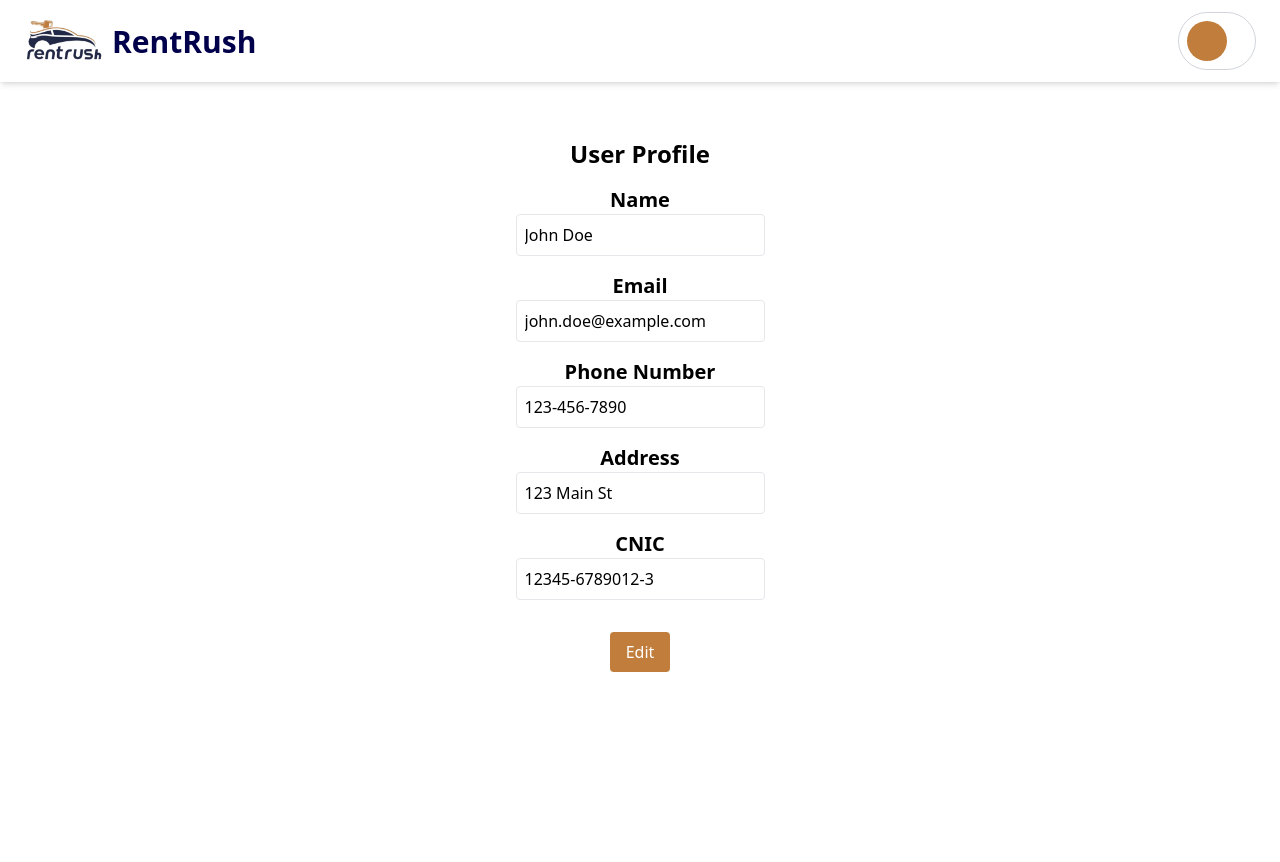
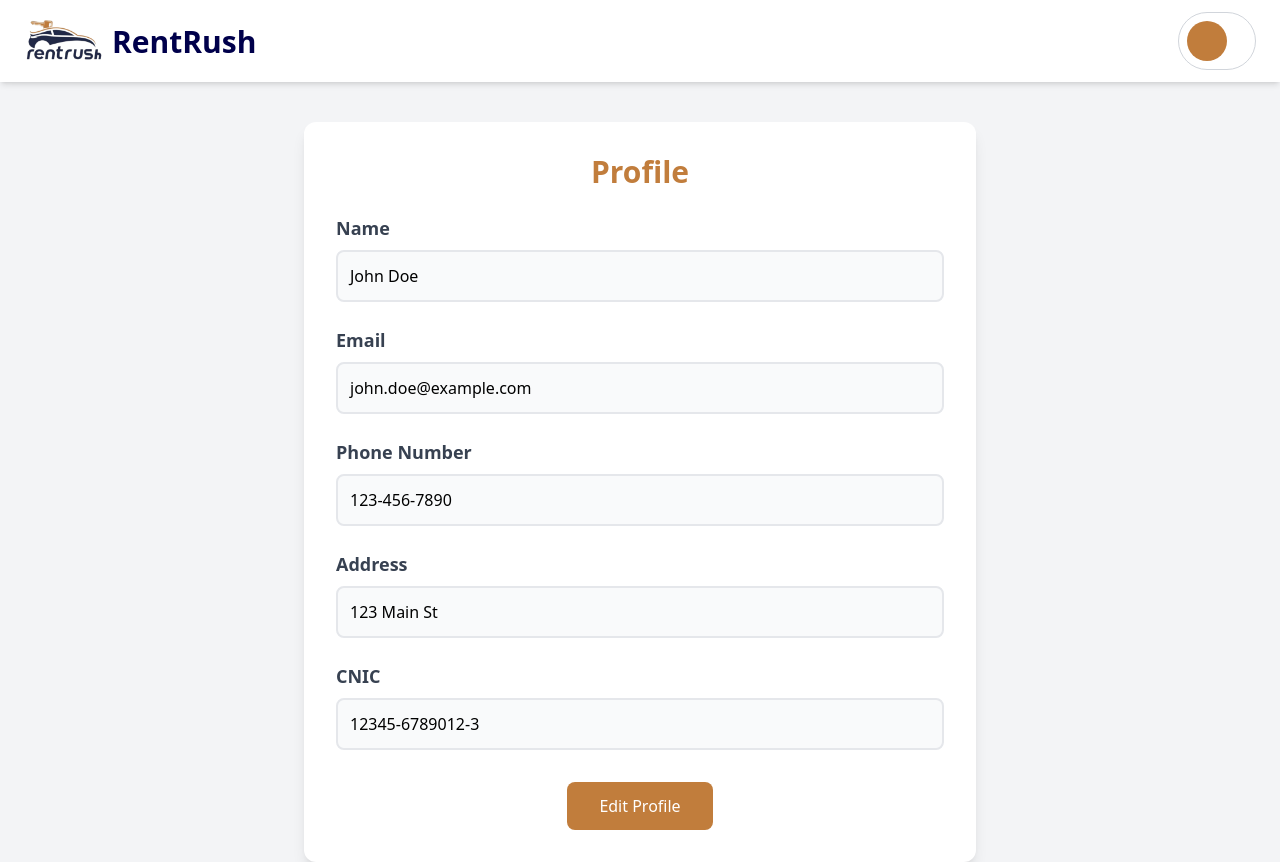
Before and after one commit to DevFawadKhan/RentRush-Front, a React (Vite) app: page /customer/profile in a window 1280 px wide. Before the commit the page ends 800 px from the top, so only its background shows below. Built offline with nearby package versions, Linux system fonts and the light colour scheme; sample sign-in values are in the browser's storage.

Commit message:
changing

```diff
--- a/src/components/customer/bookings.jsx
+++ b/src/components/customer/bookings.jsx
@@ -101,7 +101,7 @@ const UserBookings = () => {
         {bookings.length === 0 ? (
           <p>No active bookings found.</p>
         ) : (
-          <div className="grid grid-cols-1 md:grid-cols-2 lg:grid-cols-3 gap-4">
+          <div className="grid grid-cols-1 md:grid-cols-2 lg:grid-cols-3">
             {bookings.map((booking) => (
               <div
                 key={booking._id}
--- a/src/components/customer/cars.jsx
+++ b/src/components/customer/cars.jsx
@@ -50,7 +50,7 @@ const Cars = () => {
           </div>
         </div>
      <Link to="/customer/bookings">
-<div className="flex justify-center mx-5 lg:absolute lg:right-3 bg-slate-900 text-white rounded-md px-2 lg:py-3 font-semibold">
+<div className="flex justify-center mx-5 lg:absolute lg:right-3 bg-blue-900 text-white rounded-md px-2 lg:py-3 font-semibold">
   <button>You Bookings</button></div></Link>
       </div>
       <div className="bg-white flex justify-center">
--- a/src/components/customer/profile.jsx
+++ b/src/components/customer/profile.jsx
@@ -1,4 +1,4 @@
-import { useState } from "react";
+import React, { useState } from "react";
 import Navbar from "../customer/Navbar";
 
 const UserProfile = () => {
@@ -23,147 +23,128 @@ const UserProfile = () => {
 
     const handleSave = () => {
         setIsEditing(false);
+        // Add logic to save the updated user info
     };
 
-    const handleCancel = () => setIsEditing(false);
+    const handleCancel = () => {
+        setIsEditing(false);
+        // Optionally, reset the form to the original values
+    };
 
     return (
-        <div className="bg-white h-screen">
+        <div className="bg-gray-100 min-h-screen">
             <Navbar />
 
-            <div className="w-96 justify-center text-center mt-10 m-auto p-4 bg-white rounded-xl">
-                <h2 className="text-2xl font-bold mb-4">User Profile</h2>
+            <div className="flex justify-center items-center mt-10">
+                <div className="bg-white rounded-xl shadow-lg w-full max-w-2xl p-8">
+                    <h2 className="text-3xl font-bold mb-6 text-center text-[#C17D3C]">Profile</h2>
 
-                <div className="profile-fields">
-                    <div className="mb-4">
-                        <label className="block font-semibold text-xl">Name</label>
+                    <div className="space-y-6">
+                        <div className="flex flex-col space-y-2">
+                            <label className="text-lg font-semibold text-gray-700">Name</label>
                             {isEditing ? (
                                 <input
                                     type="text"
                                     name="name"
                                     value={userInfo.name}
                                     onChange={handleInputChange}
-                                className="border p-2 rounded w-full"
+                                    className="border-2 border-gray-200 p-3 rounded-lg focus:outline-none focus:border-[#C17D3C] transition duration-300"
                                 />
                             ) : (
-                            <input
-                                type="text"
-                                name="name"
-                                value={userInfo.name}
-                                onChange={handleInputChange}
-                                className="border p-2 rounded w-auto"
-                                readOnly
-                            />
+                                <div className="border-2 border-gray-200 p-3 rounded-lg bg-gray-50">
+                                    {userInfo.name}
+                                </div>
                             )}
                         </div>
 
-                    <div className="mb-4">
-                        <label className="block font-semibold text-xl">Email</label>
+                        <div className="flex flex-col space-y-2">
+                            <label className="text-lg font-semibold text-gray-700">Email</label>
                             {isEditing ? (
                                 <input
                                     type="email"
                                     name="email"
                                     value={userInfo.email}
                                     onChange={handleInputChange}
-                                className="border p-2 rounded w-full"
+                                    className="border-2 border-gray-200 p-3 rounded-lg focus:outline-none focus:border-[#C17D3C] transition duration-300"
                                 />
                             ) : (
-                            <input
-                                type="text"
-                                name="name"
-                                value={userInfo.email}
-                                onChange={handleInputChange}
-                                className="border p-2 rounded w-auto"
-                                readOnly
-                            />
+                                <div className="border-2 border-gray-200 p-3 rounded-lg bg-gray-50">
+                                    {userInfo.email}
+                                </div>
                             )}
                         </div>
 
-                    <div className="mb-4">
-                        <label className="block font-semibold text-xl">Phone Number</label>
+                        <div className="flex flex-col space-y-2">
+                            <label className="text-lg font-semibold text-gray-700">Phone Number</label>
                             {isEditing ? (
                                 <input
                                     type="tel"
                                     name="phone"
                                     value={userInfo.phone}
                                     onChange={handleInputChange}
-                                className="border p-2 rounded w-full"
+                                    className="border-2 border-gray-200 p-3 rounded-lg focus:outline-none focus:border-[#C17D3C] transition duration-300"
                                 />
                             ) : (
-                            <input
-                                type="text"
-                                name="name"
-                                value={userInfo.phone}
-                                onChange={handleInputChange}
-                                className="border p-2 rounded w-auto"
-                                readOnly
-                            />
+                                <div className="border-2 border-gray-200 p-3 rounded-lg bg-gray-50">
+                                    {userInfo.phone}
+                                </div>
                             )}
                         </div>
 
-                    <div className="mb-4">
-                        <label className="block font-semibold text-xl">Address</label>
+                        <div className="flex flex-col space-y-2">
+                            <label className="text-lg font-semibold text-gray-700">Address</label>
                             {isEditing ? (
                                 <input
                                     type="text"
                                     name="address"
                                     value={userInfo.address}
                                     onChange={handleInputChange}
-                                className="border p-2 rounded w-full"
+                                    className="border-2 border-gray-200 p-3 rounded-lg focus:outline-none focus:border-[#C17D3C] transition duration-300"
                                 />
                             ) : (
-                            <input
-                                type="text"
-                                name="name"
-                                value={userInfo.address}
-                                onChange={handleInputChange}
-                                className="border p-2 rounded w-auto"
-                                readOnly
-                            />
+                                <div className="border-2 border-gray-200 p-3 rounded-lg bg-gray-50">
+                                    {userInfo.address}
+                                </div>
                             )}
                         </div>
 
-                    <div className="mb-4">
-                        <label className="block font-semibold text-xl">CNIC</label>
+                        <div className="flex flex-col space-y-2">
+                            <label className="text-lg font-semibold text-gray-700">CNIC</label>
                             {isEditing ? (
                                 <input
                                     type="text"
                                     name="cnic"
                                     value={userInfo.cnic}
                                     onChange={handleInputChange}
-                                className="border p-2 rounded w-full"
+                                    className="border-2 border-gray-200 p-3 rounded-lg focus:outline-none focus:border-[#C17D3C] transition duration-300"
                                 />
                             ) : (
-                            <input
-                                type="text"
-                                name="name"
-                                value={userInfo.cnic}
-                                onChange={handleInputChange}
-                                className="border p-2 rounded w-auto"
-                                readOnly
-                            />
+                                <div className="border-2 border-gray-200 p-3 rounded-lg bg-gray-50">
+                                    {userInfo.cnic}
+                                </div>
                             )}
                         </div>
                     </div>
 
+                    <div className="mt-8 text-center">
                         {!isEditing ? (
                             <button
                                 onClick={handleEdit}
-                        className="bg-primary text-white px-4 py-2 rounded mt-4"
+                                className="bg-[#C17D3C] text-white px-8 py-3 rounded-lg hover:bg-[#A56A33] transition duration-300"
                             >
-                        Edit
+                                Edit Profile
                             </button>
                         ) : (
-                    <div>
+                            <div className="flex justify-center space-x-4">
                                 <button
                                     onClick={handleSave}
-                            className="bg-green-500 text-white px-4 py-2 rounded mt-4 mr-2"
+                                    className="bg-green-500 text-white px-8 py-3 rounded-lg hover:bg-green-600 transition duration-300"
                                 >
-                            Save
+                                    Save Changes
                                 </button>
                                 <button
                                     onClick={handleCancel}
-                            className="bg-red-500 text-white px-4 py-2 rounded mt-4"
+                                    className="bg-red-500 text-white px-8 py-3 rounded-lg hover:bg-red-600 transition duration-300"
                                 >
                                     Cancel
                                 </button>
@@ -171,6 +152,8 @@ const UserProfile = () => {
                         )}
                     </div>
                 </div>
+            </div>
+        </div>
     );
 }
 
```
Also changed, not shown: src/components/customer/CarDetailsScreen.jsx (+9 -9 lines), src/components/customer/invoice.jsx (+22 -56 lines). Lines whose indentation alone changed are shown as unchanged.
